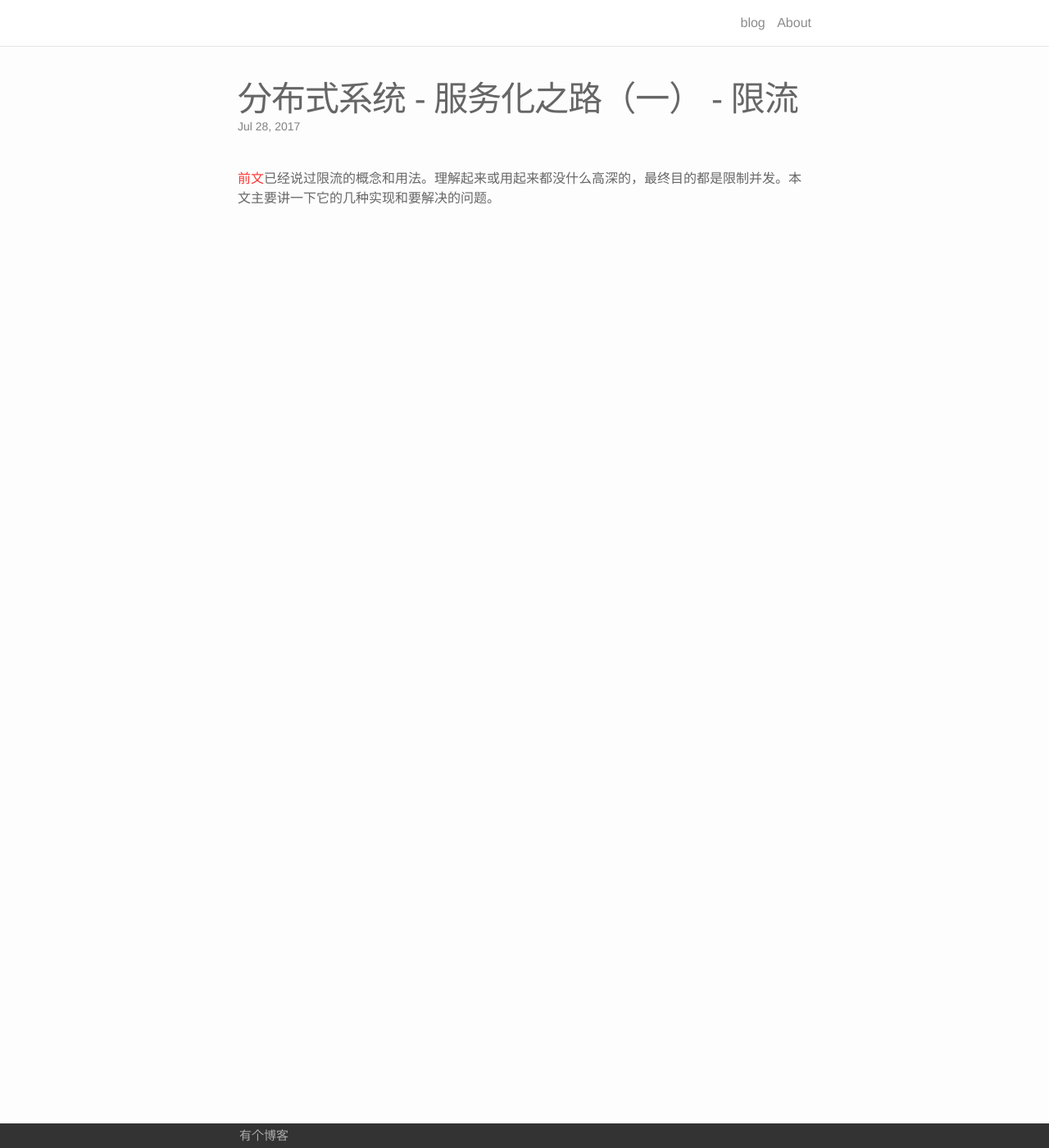
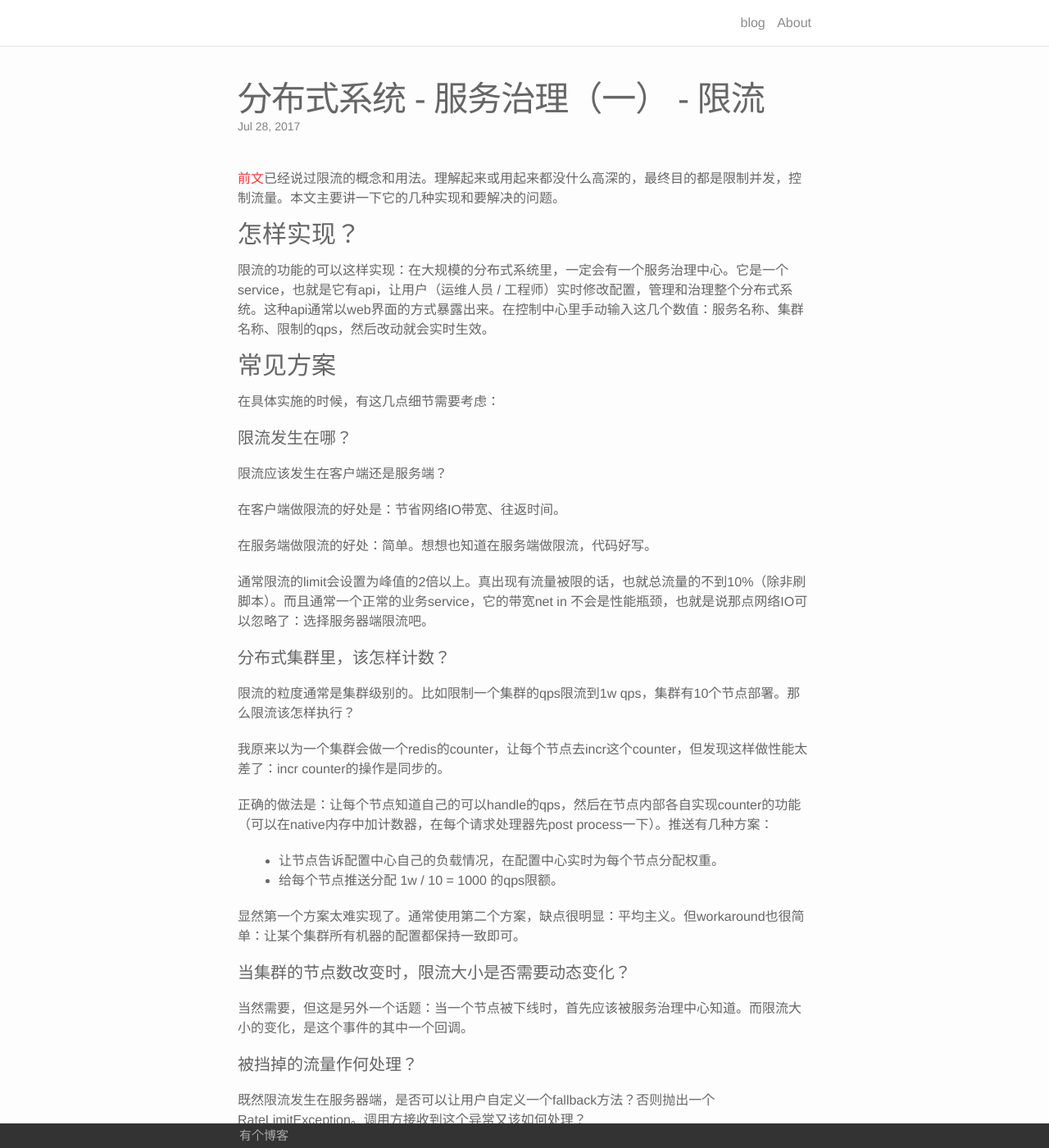
Before and after one commit to afghl/afghl.github.io, a Jekyll site: the page built from _posts/2017-07-28-distibuted-system-01-rate-limiting.markdown, in a window 1280 px wide and 1400 px high. Shown: the whole window at 82% size. Built offline with Jekyll 4.4.1, drawn with Linux system fonts in a browser that asks for light colours; some of the changed text lies outside the part shown.

Commit message:
add post

```diff
--- a/_posts/2017-07-26-distributed-system-00-index.markdown
+++ b/_posts/2017-07-26-distributed-system-00-index.markdown
@@ -1,10 +1,10 @@
 ---
 layout: post
-title:  "分布式系统 - 服务化之路 - 介绍"
+title:  "分布式系统 - 服务治理 - 介绍"
 date:   2017-07-26 22:46:00 +0800
 ---
 
-这系列文章会系统的说说一些服务化的技术点，例如：限流、降级、熔断、隔离、路由 & 负载均衡、服务注册 & 发现 等等。又由于作者还没对分布式系统有啥全局的把握，所以只能逐点逐点的学习分析，对于已经掌握的，就暂时不再重复总结了。
+这系列文章会系统的说说一些服务治理的技术点，例如：限流、降级、熔断、隔离、路由 & 负载均衡、服务注册 & 发现 等等。又由于作者还没对分布式系统有啥全局的把握，所以只能逐点逐点的学习分析，对于已经掌握的，就暂时不再重复总结了。
 
 ### 服务化
 
@@ -12,7 +12,7 @@ date:   2017-07-26 22:46:00 +0800
 
 最简化的一句话版本：服务化就是将原来部署在同一个项目的代码，分拆成不同的可以独立部署的项目之中。
 
-而在这系列文章的关注点下，服务化是指原来在一个进程，干所有事，现在是分布到不同的进程，由这些进程协同完成。这是一切的问题的起点。因为这涉及进程间通信，而不同的进程又可以部署在不同的机器上，涉及网络，每多一个环节，都增加出错的可能性。
+而在这系列文章的关注点下，服务化的特点是：原来在一个进程，干所有事，现在是分布到不同的进程，由这些进程协同完成。这是一切的问题的起点。因为这涉及进程间通信，而不同的进程又可以部署在不同的机器上，涉及网络，每多一个环节，都增加出错的可能性。
 
 #### 调用 / 通信
 
--- a/_posts/2017-07-28-distibuted-system-01-rate-limiting.markdown
+++ b/_posts/2017-07-28-distibuted-system-01-rate-limiting.markdown
@@ -1,7 +1,69 @@
 ---
 layout: post
-title:  "分布式系统 - 服务化之路（一） - 限流"
+title:  "分布式系统 - 服务治理（一） - 限流"
 date:   2017-07-28 09:38:00 +0800
 ---
 
-[前文](/2017/07/26/distributed-system-00-index.html)已经说过限流的概念和用法。理解起来或用起来都没什么高深的，最终目的都是限制并发。本文主要讲一下它的几种实现和要解决的问题。
+[前文](/2017/07/26/distributed-system-00-index.html)已经说过限流的概念和用法。理解起来或用起来都没什么高深的，最终目的都是限制并发，控制流量。本文主要讲一下它的几种实现和要解决的问题。
+
+### 怎样实现？
+
+限流的功能的可以这样实现：在大规模的分布式系统里，一定会有一个服务治理中心。它是一个service，也就是它有api，让用户（运维人员 / 工程师）实时修改配置，管理和治理整个分布式系统。这种api通常以web界面的方式暴露出来。在控制中心里手动输入这几个数值：服务名称、集群名称、限制的qps，然后改动就会实时生效。
+
+### 常见方案
+
+在具体实施的时候，有这几点细节需要考虑：
+
+#### 限流发生在哪？
+
+限流应该发生在客户端还是服务端？
+
+在客户端做限流的好处是：节省网络IO带宽、往返时间。
+
+在服务端做限流的好处：简单。想想也知道在服务端做限流，代码好写。
+
+通常限流的limit会设置为峰值的2倍以上。真出现有流量被限的话，也就总流量的不到10%（除非刷脚本）。而且通常一个正常的业务service，它的带宽net in 不会是性能瓶颈，也就是说那点网络IO可以忽略了：选择服务器端限流吧。
+
+#### 分布式集群里，该怎样计数？
+
+限流的粒度通常是集群级别的。比如限制一个集群的qps限流到1w qps，集群有10个节点部署。那么限流该怎样执行？
+
+我原来以为一个集群会做一个redis的counter，让每个节点去incr这个counter，但发现这样做性能太差了：incr counter的操作是同步的。
+
+正确的做法是：让每个节点知道自己的可以handle的qps，然后在节点内部各自实现counter的功能（可以在native内存中加计数器，在每个请求处理器先post process一下）。推送有几种方案：
+
+- 让节点告诉配置中心自己的负载情况，在配置中心实时为每个节点分配权重。
+- 给每个节点推送分配 1w / 10 = 1000 的qps限额。
+
+显然第一个方案太难实现了。通常使用第二个方案，缺点很明显：平均主义。但workaround也很简单：让某个集群所有机器的配置都保持一致即可。
+
+#### 当集群的节点数改变时，限流大小是否需要动态变化？
+
+当然需要，但这是另外一个话题：当一个节点被下线时，首先应该被服务治理中心知道。而限流大小的变化，是这个事件的其中一个回调。
+
+#### 被挡掉的流量作何处理？
+
+既然限流发生在服务器端，是否可以让用户自定义一个fallback方法？否则抛出一个RateLimitException。调用方接收到这个异常又该如何处理？
+
+### 限流算法
+
+接下来讨论限流算法。讨论算法的时候，假设应用场景都为应用级别的限流。
+
+#### 计数器
+
+第一个能想到的就是计数器算法。两句话说完这个算法就是：
+
+- 用一个线程安全的counter作为计数器，每个请求来了，判断一下counter的数字是否溢出。如果没溢出，就通过请求，然后给counter+1，如果溢出，就拒绝该请求。
+- 一定时间间隔counter归0。
+
+问题也显而易见：这样对流量的限制是段式（存在时间粒度）的，而不是均匀的。
+
+假设我限制qps为10000，如果第0.1s来了9000个请求，然后后0.9s来了1000个请求，那这一秒内这10000个请求都被允许。但实际上第0.1s的qps达到了(9000 / 0.1 = 90000)！
+
+在一些极端情况下，这种误差有可能导致系统被冲垮。
+
+####
+
+### 参考
+
+- http://www.kissyu.org/2016/08/13/%E9%99%90%E6%B5%81%E7%AE%97%E6%B3%95%E6%80%BB%E7%BB%93/
```
